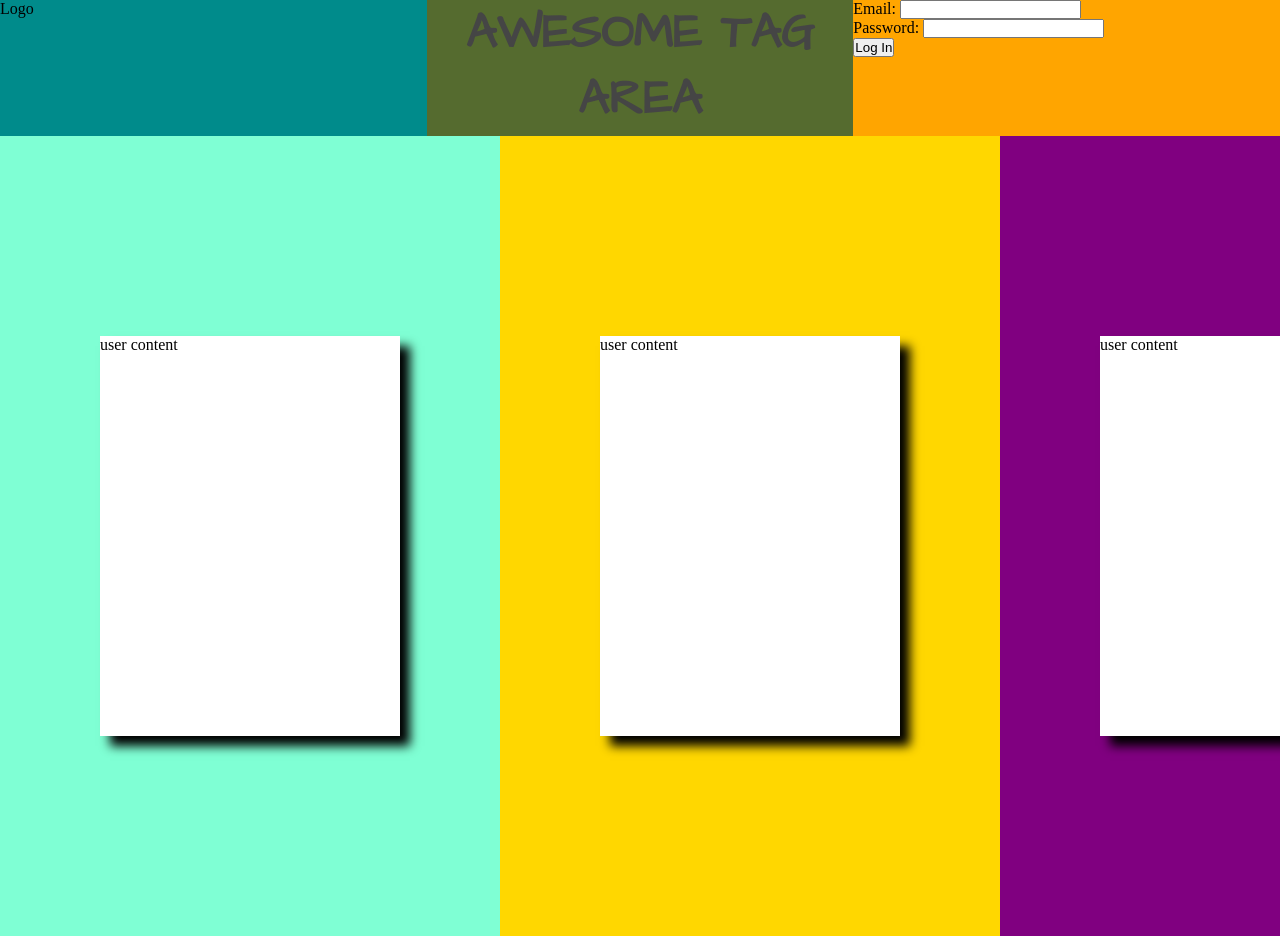
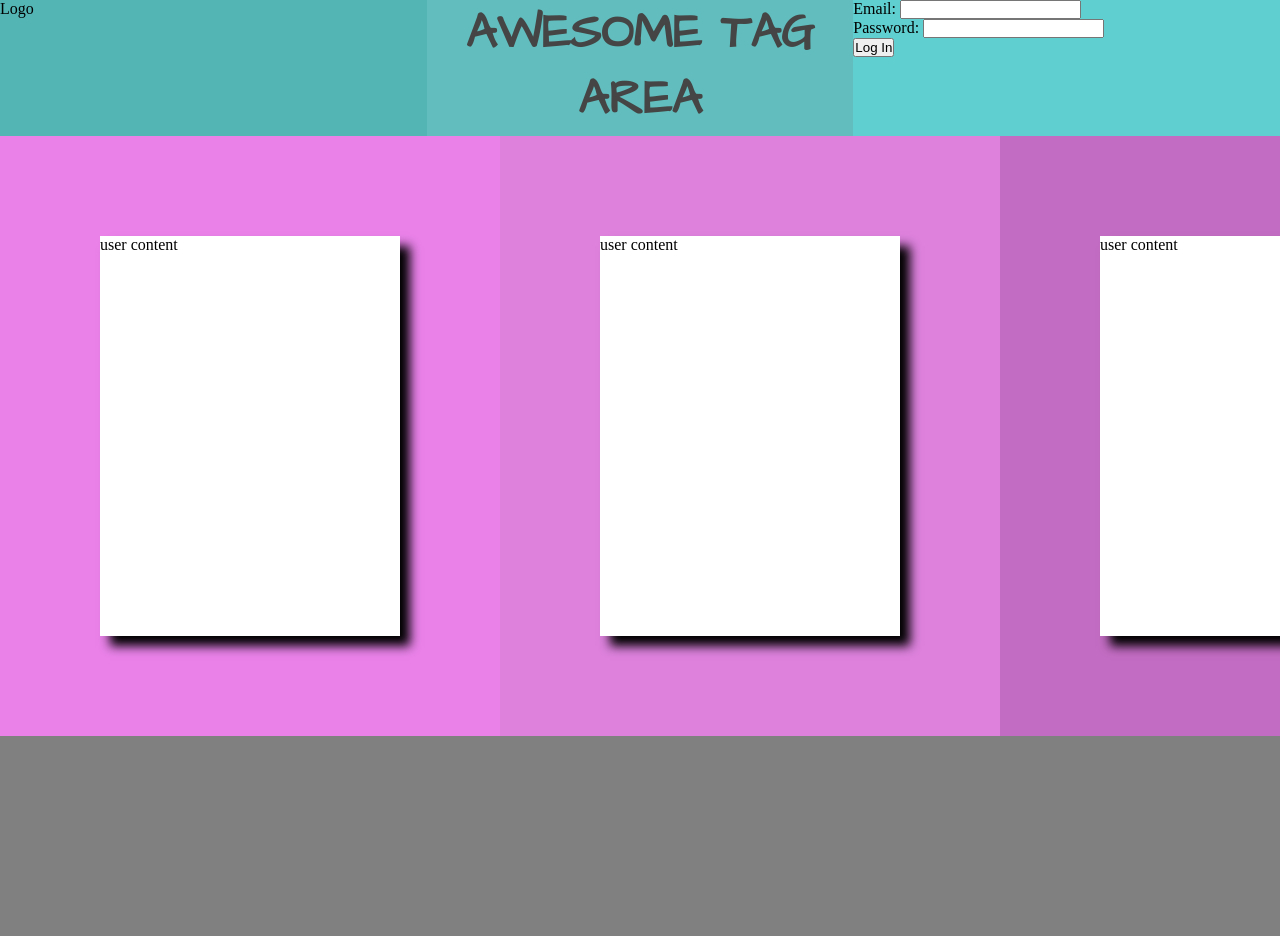
Before and after one commit to OskarWiiala/Smartsoft, a website: page front-end/index.html in a window 1280 px wide. Shown: the top 936 px of the page. Drawn offline with Linux system fonts and the light colour scheme.

Commit message:
html 23.11 different flex areas are colour coded

```diff
--- a/front-end/css/style.css
+++ b/front-end/css/style.css
@@ -67,8 +67,8 @@
 
 .cardArea1 {
     width: 500px;
-    height: 800px;
-    background-color: aquamarine;
+    height: 600px;
+    background-color: #e981e9;
     flex: 1;
     display: flex;
     flex-direction: row;
@@ -76,8 +76,8 @@
 
 .cardArea2 {
     width: 500px;
-    height: 800px;
-    background-color: gold;
+    height: 600px;
+    background-color: #dd81dd;
     flex: 1;
     display: flex;
     flex-direction: row;
@@ -85,25 +85,25 @@
 
 .cardArea3 {
     width: 500px;
-    height: 800px;
-    background-color: purple;
+    height: 600px;
+    background-color: #c36cc3;
     flex: 1;
     display: flex;
     flex-direction: row;
 }
 
 .Logo {
-    background-color: darkcyan;
+    background-color: #54b5b5;
     flex: 1;
 }
 
 .TagLine {
-    background-color: darkolivegreen;
+    background-color: #62bebe;
     flex: 1;
 }
 
 .Login {
-    background-color: orange;
+    background-color: #5fcfcf;
     flex: 1;
 }
 
```
